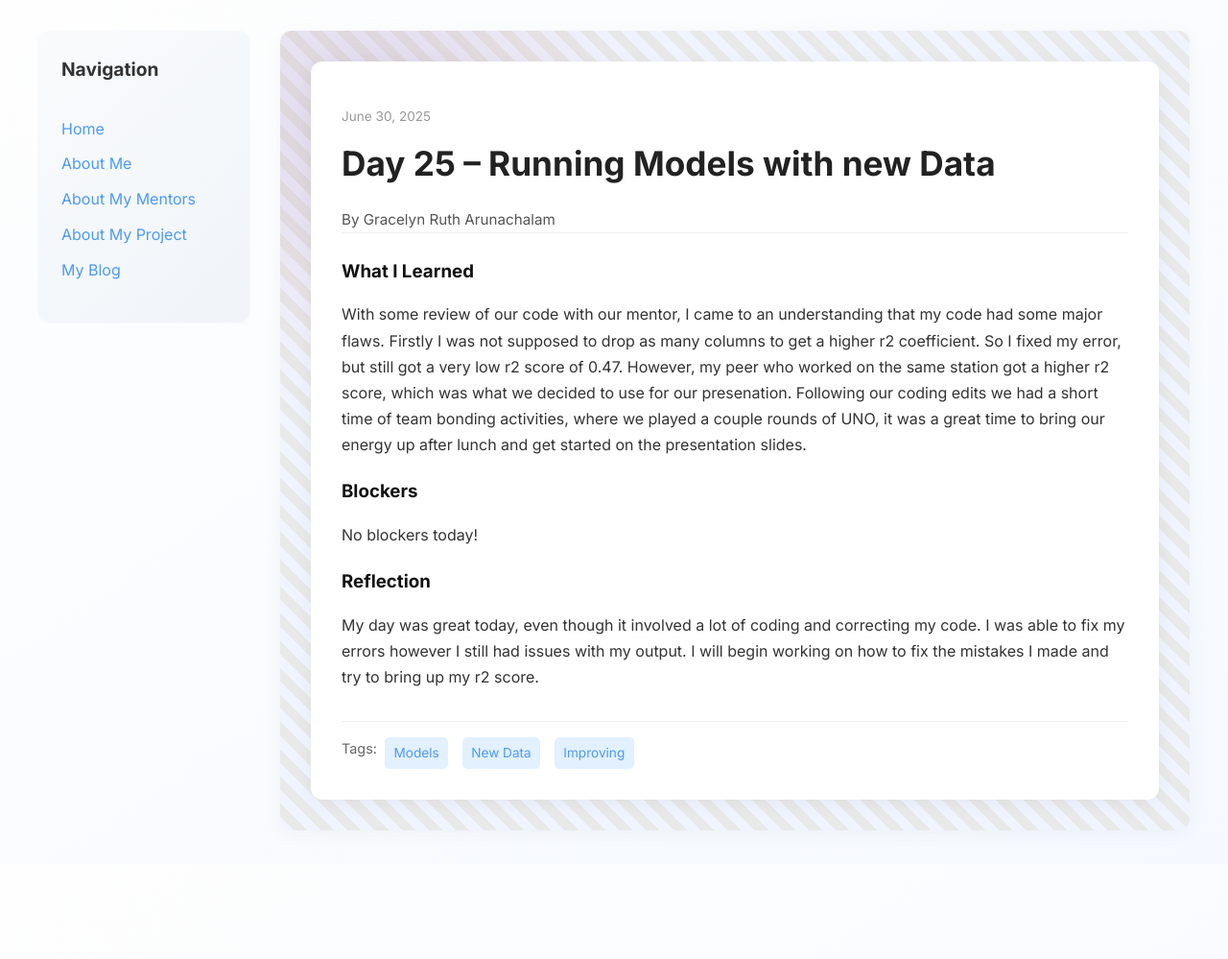
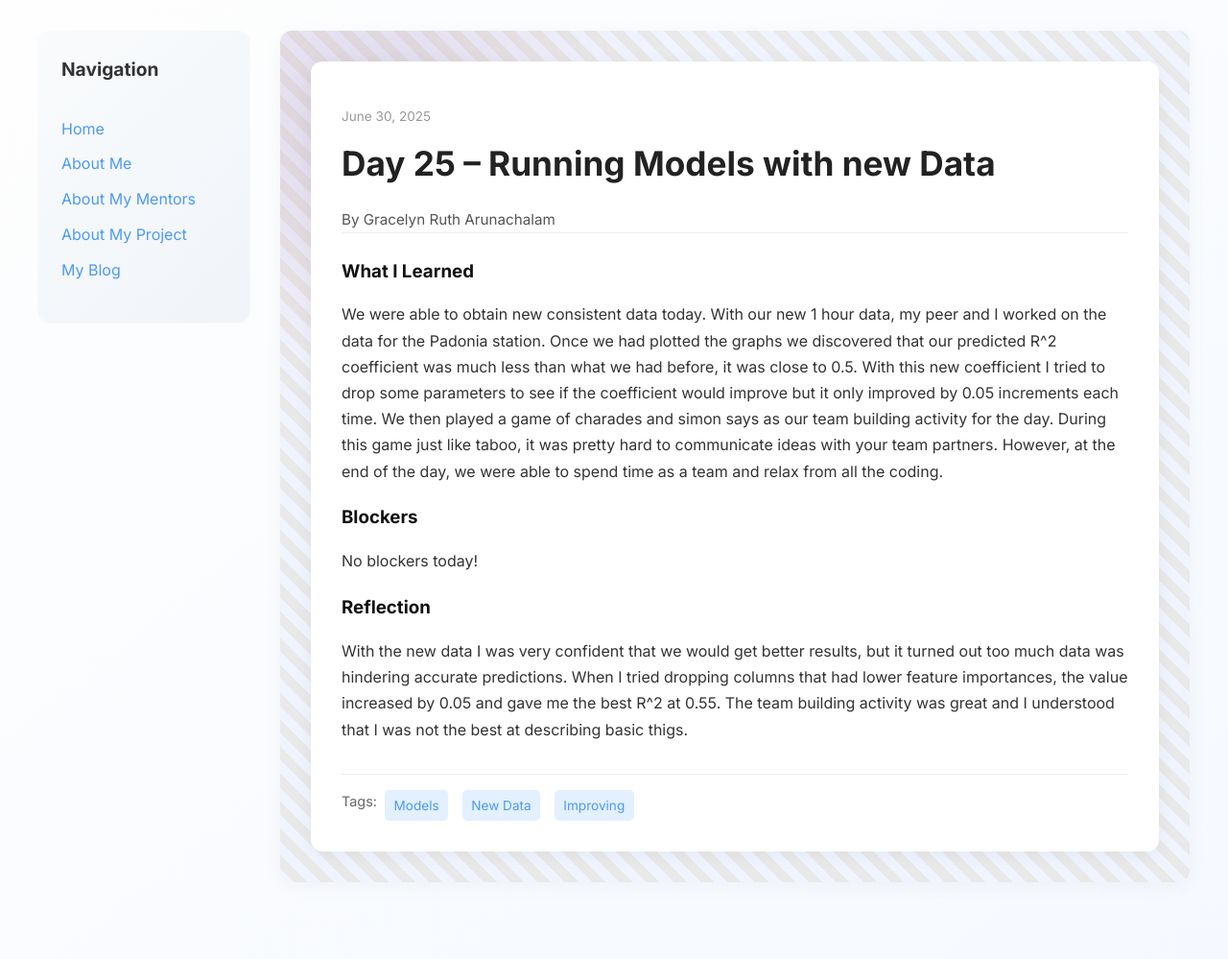
Before and after one commit to GracelynRuth/GracelynRuth.github.io, a Jekyll site: the page built from _posts/2025-06-30-day-25.md, in a window 1280 px wide. Shown: the whole page at 96% size. Built offline with Jekyll 4.4.1, drawn with Linux system fonts in a browser that asks for light colours; before the commit the page ends 900 px from its top, so only the background shows below that.

Commit message:
Update 2025-06-30-day-25.md

```diff
--- a/_posts/2025-06-30-day-25.md
+++ b/_posts/2025-06-30-day-25.md
@@ -7,11 +7,11 @@ permalink: /day25.html
 tags: ["Models", "New Data", "Improving"]
 
 what_i_learned: |
-  With some review of our code with our mentor, I came to an understanding that my code had some major flaws. Firstly I was not supposed to drop as many columns to get a higher r2 coefficient. So I fixed my error, but still got a very low r2 score of 0.47. However, my peer who worked on the same station got a higher r2 score, which was what we decided to use for our presenation. Following our coding edits we had a short time of team bonding activities, where we played a couple rounds of UNO, it was a great time to bring our energy up after lunch and get started on the presentation slides.
+  We were able to obtain new consistent data today. With our new 1 hour data, my peer and I worked on the data for the Padonia station. Once we had plotted the graphs we discovered that our predicted R^2 coefficient was much less than what we had before, it was close to 0.5. With this new coefficient I tried to drop some parameters to see if the coefficient would improve but it only improved by 0.05 increments each time. We then played a game of charades and simon says as our team building activity for the day. During this game just like taboo, it was pretty hard to communicate ideas with your team partners. However, at the end of the day, we were able to spend time as a team and relax from all the coding.
 
 blockers: |
   No blockers today!
 
 reflection: |
-  My day was great today, even though it involved a lot of coding and correcting my code. I was able to fix my errors however I still had issues with my output. I will begin working on how to fix the mistakes I made and try to bring up my r2 score.
+  With the new data I was very confident that we would get better results, but it turned out too much data was hindering accurate predictions. When I tried dropping columns that had lower feature importances, the value increased by 0.05 and gave me the best R^2 at 0.55. The team building activity was great and I understood that I was not the best at describing basic thigs.
 ---
```
